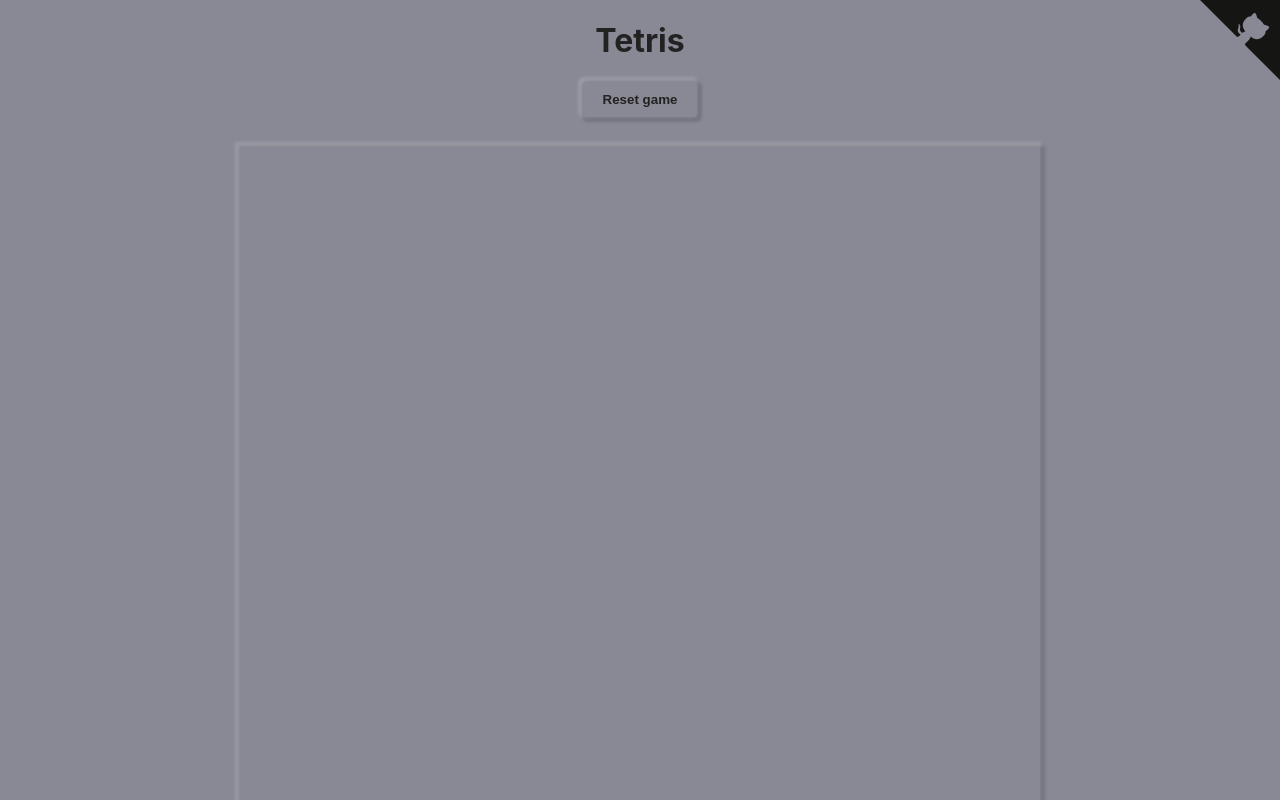
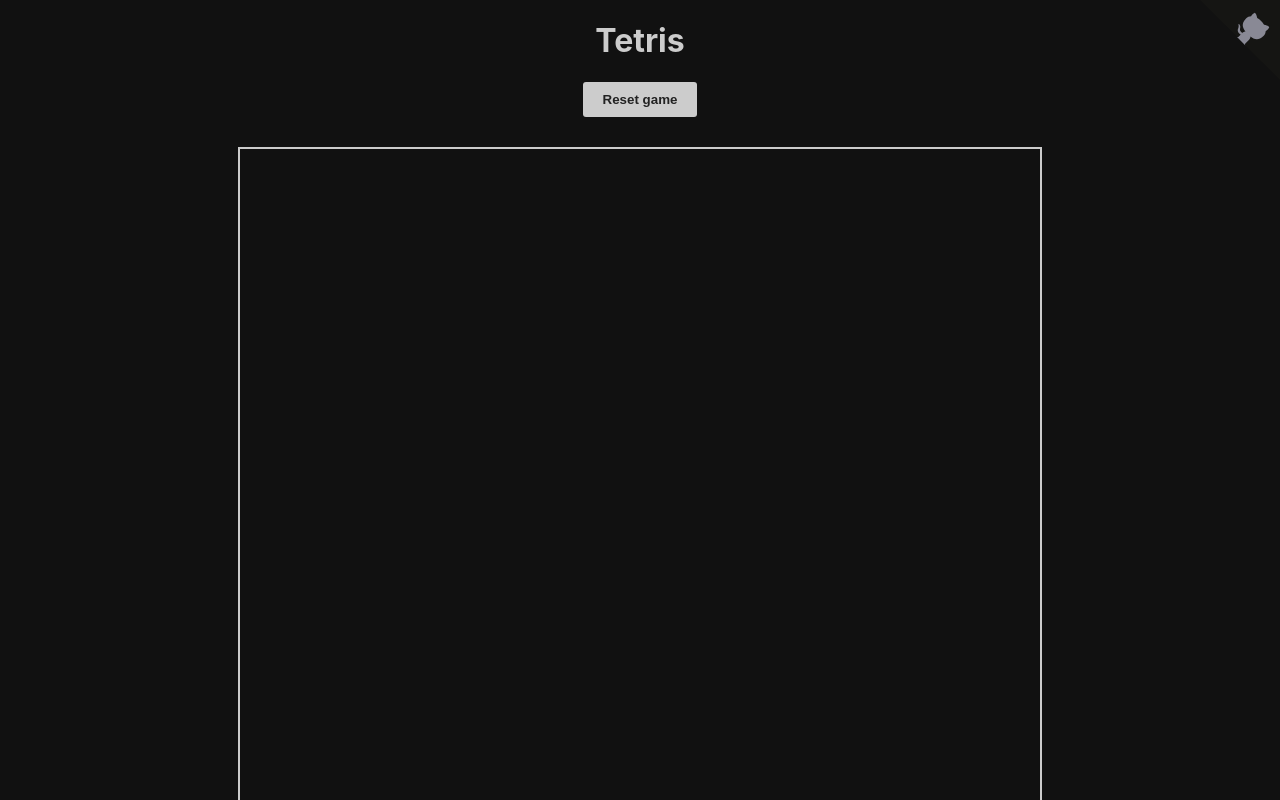
Before and after one commit to mat-sz/tetris, a website built with webpack: page public/index.html in a window 1280 px wide. Built offline with nearby package versions, Linux system fonts and the light colour scheme.

Commit message:
updated design

```diff
--- a/src/App.scss
+++ b/src/App.scss
@@ -5,8 +5,8 @@ body {
 
 body {
   position: fixed;
-  background: #898995;
-  color: #222;
+  background: #111;
+  color: #ccc;
   font-family: -apple-system, BlinkMacSystemFont, 'Segoe UI', Roboto, Oxygen,
     Ubuntu, Cantarell, 'Open Sans', 'Helvetica Neue', sans-serif;
 
@@ -16,6 +16,10 @@ body {
   flex-direction: column;
   width: 100%;
   margin: 0;
+}
+
+a {
+  color: #ddd;
 }
 
 .canvases {
@@ -29,8 +33,7 @@ body {
 canvas {
   max-width: 100%;
   height: auto;
-  box-shadow: 2px 2px 3px 3px rgba(0, 0, 0, 0.15),
-    -2px -2px 3px 3px rgba(255, 255, 255, 0.15);
+  border: 2px solid #ccc;
 }
 
 .controls {
@@ -38,9 +41,7 @@ canvas {
 
   button {
     border: none;
-    box-shadow: 2px 2px 3px 3px rgba(0, 0, 0, 0.15),
-      -2px -2px 3px 3px rgba(255, 255, 255, 0.15);
-    background: #898995;
+    background: #ccc;
     color: #222;
     font-weight: bold;
     padding: 10px 20px;
@@ -50,9 +51,7 @@ canvas {
     transition: 0.05s ease-in-out all;
 
     &:hover {
-      background: darken(#898995, 1%);
-      box-shadow: 2px 2px 3px 3px rgba(255, 255, 255, 0.15),
-        -2px -2px 3px 3px rgba(0, 0, 0, 0.15);
+      background: #aaa;
     }
   }
 }
```
